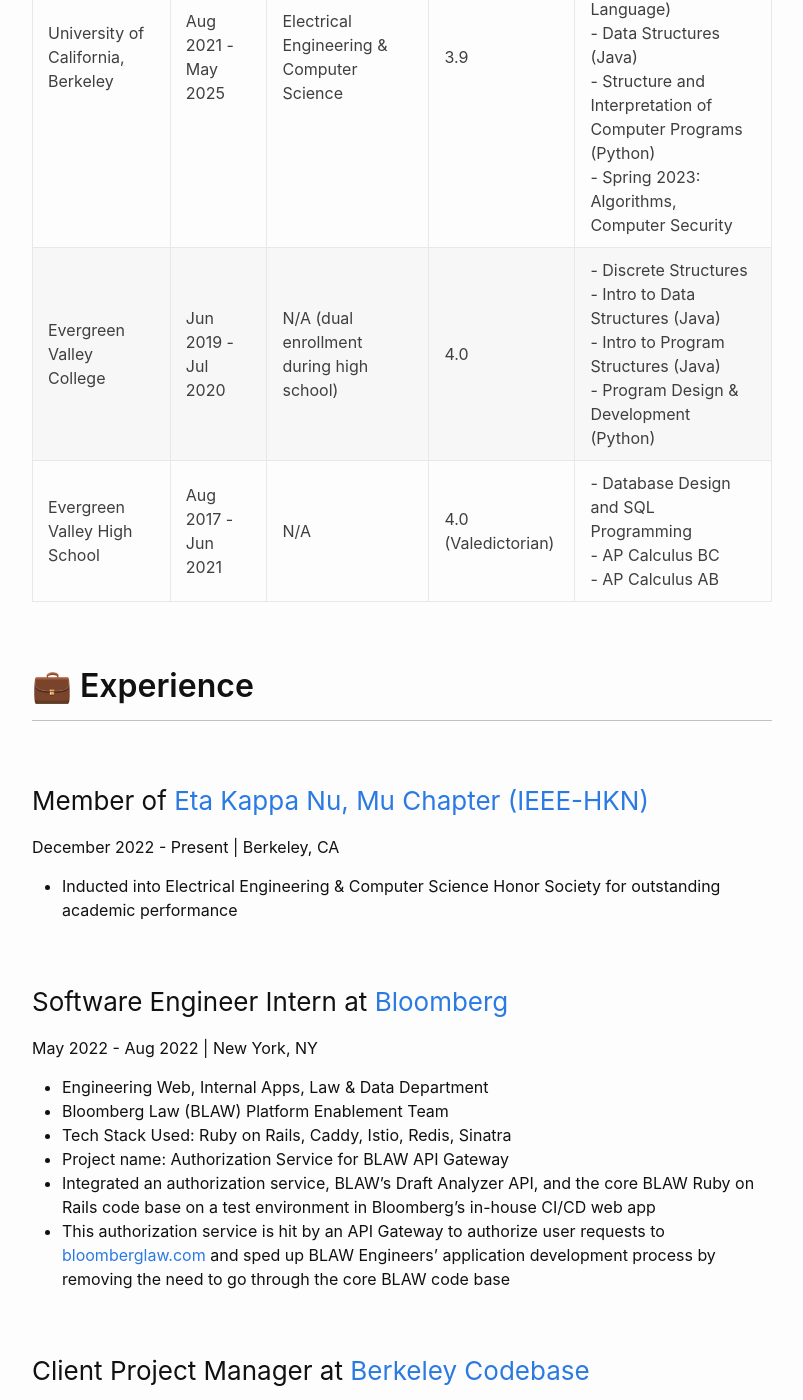
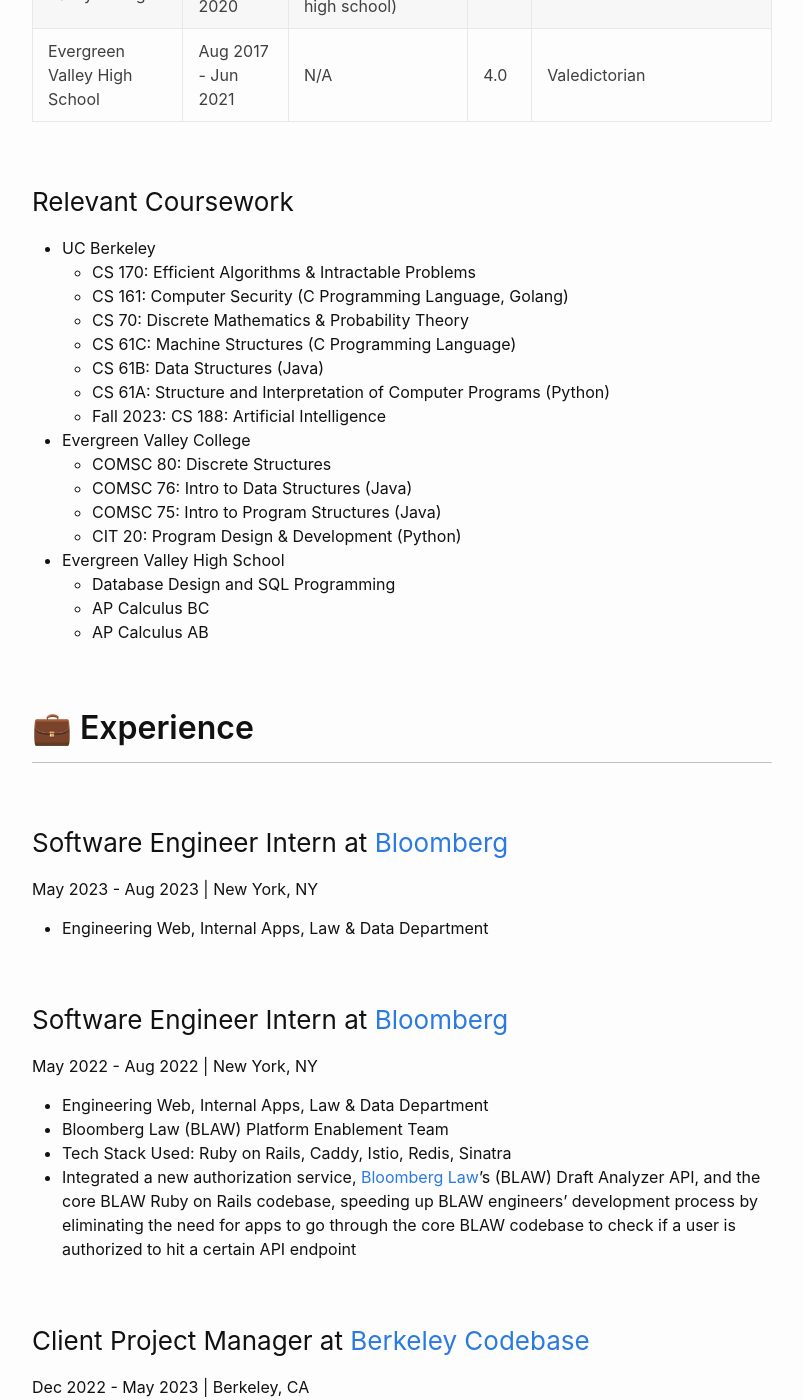
Before and after one commit to phrdang/phrdang.github.io, a Jekyll site: the page built from about.md, in a window 1280 px wide and 1400 px high, scrolled down 955 px. Shown: the whole window, without its empty margins (238-1041 px from the left). Built offline with Jekyll 4.4.1, drawn with Linux system fonts in a browser that asks for light colours; some of the changed text lies outside the part shown.

Commit message:
Update About and resume for May 2023

```diff
--- a/about.md
+++ b/about.md
@@ -23,18 +23,38 @@
 
 ## 🍎 Education
 
-| School | Dates | Major | GPA | Relevant Coursework |
+| School | Dates | Major | GPA | Honors |
 |--------|-------|-------|-----|------------------|
-| University of California, Berkeley | Aug 2021 - May 2025 | Electrical Engineering & Computer Science | 3.9 | - Discrete Mathematics & Probability Theory <br> - Machine Structures (C Programming Language) <br> - Data Structures (Java) <br>- Structure and Interpretation of Computer Programs (Python) <br> - Spring 2023: Algorithms, Computer Security |
-| Evergreen Valley College | Jun 2019 - Jul 2020 | N/A (dual enrollment during high school) | 4.0 | - Discrete Structures <br>- Intro to Data Structures (Java) <br>- Intro to Program Structures (Java) <br>- Program Design & Development (Python) |
-| Evergreen Valley High School | Aug 2017 - Jun 2021 | N/A | 4.0 (Valedictorian) | - Database Design and SQL Programming <br>- AP Calculus BC <br>- AP Calculus AB |
+| University of California, Berkeley | Aug 2021 - May 2025 | Electrical Engineering & Computer Science | 3.9 | Member of Eta Kappa Nu, Mu Chapter (IEEE-HKN), EECS Honor Society |
+| Evergreen Valley College | Jun 2019 - Jul 2020 | N/A (dual enrollment during high school) | 4.0 |  |
+| Evergreen Valley High School | Aug 2017 - Jun 2021 | N/A | 4.0 | Valedictorian |
+
+### Relevant Coursework
+
+- UC Berkeley
+  - CS 170: Efficient Algorithms & Intractable Problems
+  - CS 161: Computer Security (C Programming Language, Golang)
+  - CS 70: Discrete Mathematics & Probability Theory
+  - CS 61C: Machine Structures (C Programming Language)
+  - CS 61B: Data Structures (Java)
+  - CS 61A: Structure and Interpretation of Computer Programs (Python)
+  - Fall 2023: CS 188: Artificial Intelligence
+- Evergreen Valley College
+  - COMSC 80: Discrete Structures
+  - COMSC 76: Intro to Data Structures (Java)
+  - COMSC 75: Intro to Program Structures (Java)
+  - CIT 20: Program Design & Development (Python)
+- Evergreen Valley High School
+  - Database Design and SQL Programming
+  - AP Calculus BC
+  - AP Calculus AB
 
 ## 💼 Experience
 
-### Member of [Eta Kappa Nu, Mu Chapter (IEEE-HKN)](https://hkn.eecs.berkeley.edu)
-December 2022 - Present | Berkeley, CA
+### Software Engineer Intern at [Bloomberg](https://www.bloomberg.com/company)
+May 2023 - Aug 2023 | New York, NY
 
-- Inducted into Electrical Engineering & Computer Science Honor Society for outstanding academic performance
+- Engineering Web, Internal Apps, Law & Data Department
 
 ### Software Engineer Intern at [Bloomberg](https://www.bloomberg.com/company)
 May 2022 - Aug 2022 | New York, NY
@@ -42,15 +62,12 @@
 - Engineering Web, Internal Apps, Law & Data Department
 - Bloomberg Law (BLAW) Platform Enablement Team
 - Tech Stack Used: Ruby on Rails, Caddy, Istio, Redis, Sinatra
-- Project name: Authorization Service for BLAW API Gateway
-- Integrated an authorization service, BLAW’s Draft Analyzer API, and the core BLAW Ruby on Rails code base on a test environment in Bloomberg’s in-house CI/CD web app
-- This authorization service is hit by an API Gateway to authorize user requests to [bloomberglaw.com](https://bloomberglaw.com) and sped up BLAW Engineers’ application development process by removing the need to go through the core BLAW code base
+- Integrated a new authorization service, [Bloomberg Law](https://bloomberglaw.com)’s (BLAW)  Draft Analyzer API, and the core BLAW Ruby on Rails codebase, speeding up BLAW engineers’ development process by eliminating the need for apps to go through the core BLAW codebase to check if a user is authorized to hit a certain API endpoint
 
 ### Client Project Manager at [Berkeley Codebase](https://codebase.berkeley.edu)
-Dec 2022 - Present | Berkeley, CA
+Dec 2022 - May 2023 | Berkeley, CA
 
-- Sourcing companies to partner with by cold emailing 120 companies and hosting project brainstorming calls
-- Leading team of 6 software developers to build software for a high-growth company over the semester
+- Led team of 6 software developers to build a unified interface between the Aavgo hotel check in portal and various Property Management Systems (PMS) specific to each hotel using React, Material UI, Postgres, Express, RoboCorp, Selenium, and Playwright
 
 ### Client Software Developer at [Berkeley Codebase](https://codebase.berkeley.edu)
 Sep 2021 - Dec 2022 | Berkeley, CA
@@ -60,9 +77,11 @@
 - Rebuilt [Aurora Solar’s](https://aurorasolar.com) internally facing admin portal using React, blueprint.js, and Cypress, allowing employees to easily upload solar panel design files and schedule jobs
 
 ### Tutor for [CS 88 at UC Berkeley](https://c88c.org)
-Jan 2023 - Present | Berkeley, CA
+Jan 2023 - May 2023 | Berkeley, CA
 
-- Teaching small groups, hosting review sessions, and holding office hours for CS 88: Computational Structures in Data Science (also known as DATA C88C)
+- In the top 3 answerers, top 4 commenters, and top 2 endorsed users on Ed (https://edstem.org), an online forum used by students and staff to ask and answer questions (Ed is used quite frequently: there are about 1000 question threads in total)
+- Taught weekly review sessions going over the previous week's content
+- Held 4 hours of office hours every week
 - Topics include Python, higher order functions, lists, dictionaries, recursion, trees, linked lists, object-oriented programming, exceptions, efficiency, iterators, generators, and SQL
 
 ### CS 88 Coordinator at [Computer Science Mentors](https://csmentors.berkeley.edu)
@@ -144,9 +163,11 @@
 
 - Python
 - Java
+- TypeScript
 - JavaScript
 - Ruby
 - C Programming Language
+- Golang
 - SQL
 - Scheme
 
```
Also changed, not shown: other parts of about.md (+10 -2 lines), 1 other file.
